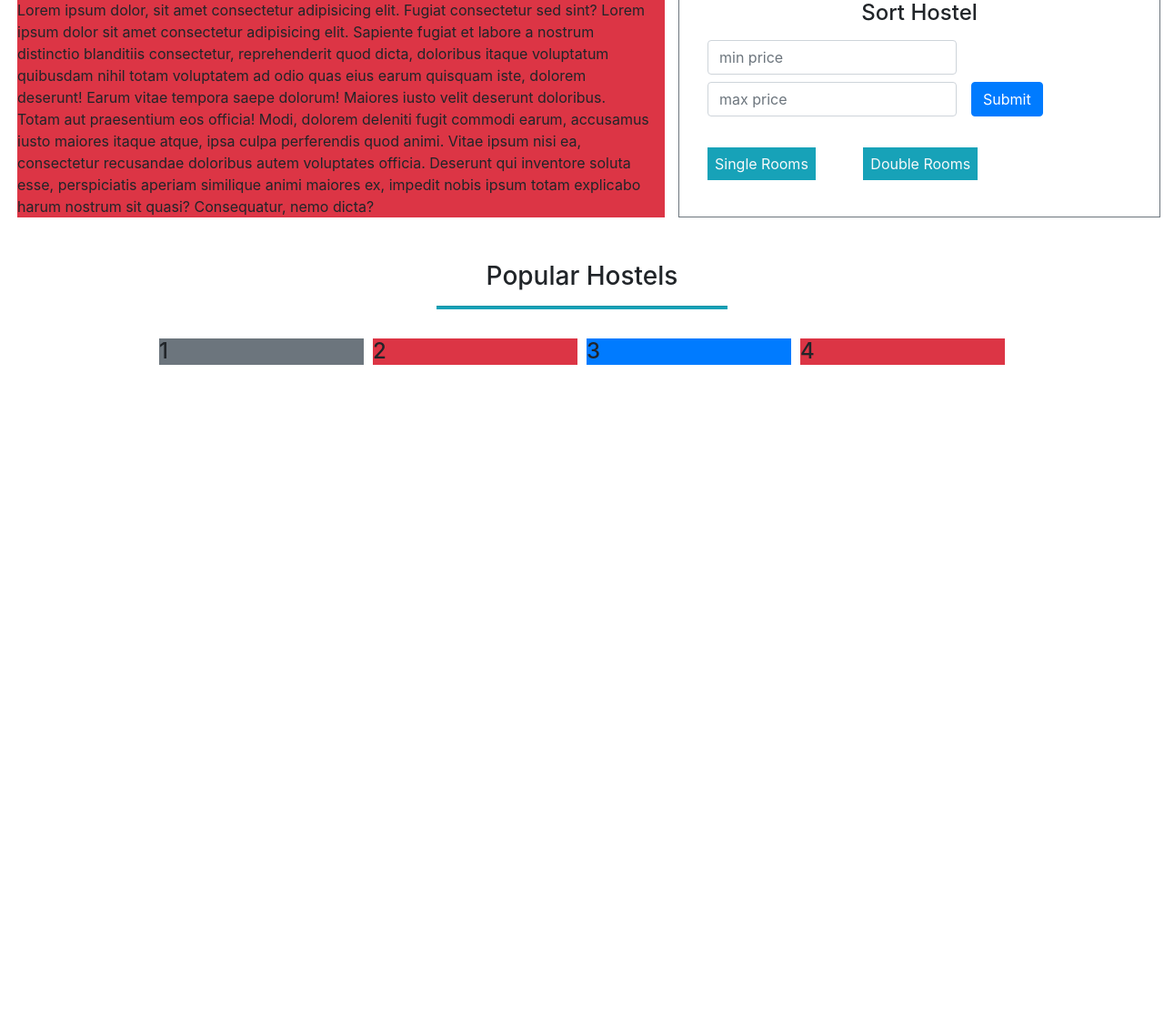
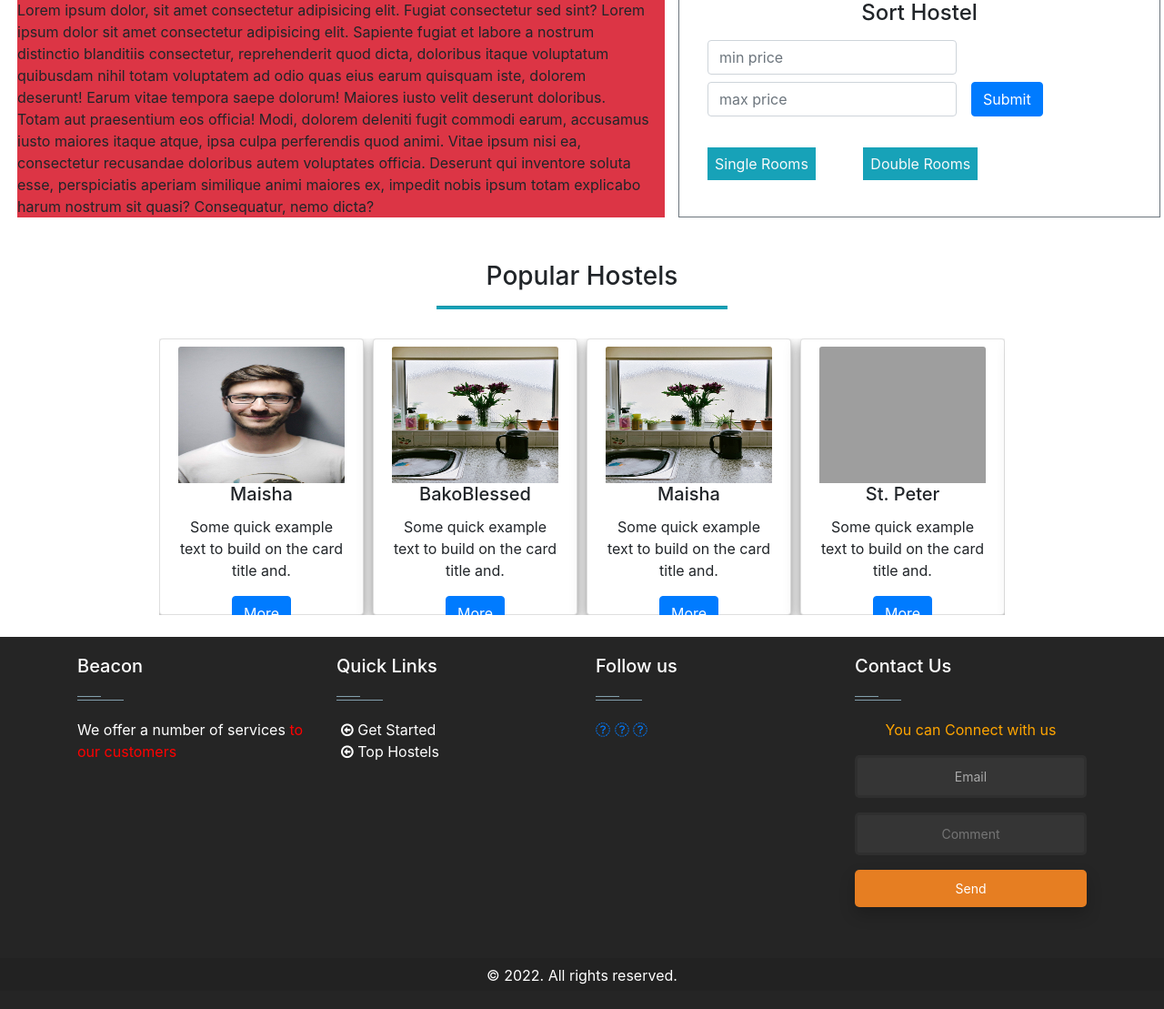
Before and after one commit to Ronaldki/Hoste_site, a PHP site: page /HostelApp/user/home.php in a window 1280 px wide. Shown: the part 783-1892 px from the top of the page at 91% size. Before the commit the page ends 1184 px from the top, so only its background shows below. Run offline with PHP 8.4, Linux system fonts and the light colour scheme; some libraries are stand-ins or nearby versions; grey boxes are pictures that could not be loaded.

Commit message:
Something in the footer

```diff
--- /dev/null
+++ b/user/css/footer.css
@@ -0,0 +1,242 @@
+/*  */
+footer .main-footer {
+  padding: 20px 0;
+  background: #252525;
+}
+footer ul {
+  padding-left: 0;
+  list-style: none;
+}
+
+/* Copy Right Footer */
+.footer-copyright {
+  background: #222;
+  padding: 5px 0;
+}
+.footer-copyright .logo {
+  display: inherit;
+}
+.footer-copyright nav {
+  float: right;
+  margin-top: 5px;
+}
+.footer-copyright nav ul {
+  list-style: none;
+  margin: 0;
+  padding: 0;
+}
+.footer-copyright nav ul li {
+  border-left: 1px solid #505050;
+  display: inline-block;
+  line-height: 12px;
+  margin: 0;
+  padding: 0 8px;
+}
+.footer-copyright nav ul li a {
+  color: #969696;
+}
+.footer-copyright nav ul li:first-child {
+  border: medium none;
+  padding-left: 0;
+}
+.footer-copyright p {
+  color: #969696;
+  margin: 2px 0 0;
+}
+
+/* Footer Top */
+.footer-top {
+  background: #252525;
+  padding-bottom: 30px;
+  margin-bottom: 30px;
+  border-bottom: 3px solid #222;
+}
+
+/* Footer transparent */
+footer.transparent .footer-top,
+footer.transparent .main-footer {
+  background: transparent;
+}
+footer.transparent .footer-copyright {
+  background: none repeat scroll 0 0 rgba(0, 0, 0, 0.3);
+}
+
+/* Footer light */
+footer.light .footer-top {
+  background: #f9f9f9;
+}
+footer.light .main-footer {
+  background: #f9f9f9;
+}
+footer.light .footer-copyright {
+  background: none repeat scroll 0 0 rgba(255, 255, 255, 0.3);
+}
+
+/* Footer 4 */
+.footer- .logo {
+  display: inline-block;
+}
+
+/*====================
+  Widgets
+====================== */
+.widget {
+  padding: 20px;
+  margin-bottom: 40px;
+}
+.widget.widget-last {
+  margin-bottom: 0px;
+}
+.widget.no-box {
+  padding: 0;
+  background-color: transparent;
+  margin-bottom: 40px;
+  box-shadow: none;
+  -webkit-box-shadow: none;
+  -moz-box-shadow: none;
+  -ms-box-shadow: none;
+  -o-box-shadow: none;
+}
+.widget.subscribe p {
+  margin-bottom: 18px;
+}
+.widget li a {
+  color: #fff;
+}
+.widget li a:hover {
+  color: #aaa;
+  text-decoration: none;
+}
+.widget-title {
+  margin-bottom: 20px;
+}
+.widget-title span {
+  background: #839fad none repeat scroll 0 0;
+  display: block;
+  height: 1px;
+  margin-top: 25px;
+  position: relative;
+  width: 20%;
+}
+.widget-title span::after {
+  background: inherit;
+  content: "";
+  height: inherit;
+  position: absolute;
+  top: -4px;
+  width: 50%;
+}
+.widget-title.text-center span,
+.widget-title.text-center span::after {
+  margin-left: auto;
+  margin-right: auto;
+  left: 0;
+  right: 0;
+}
+.widget .badge {
+  float: right;
+  background: #7f7f7f;
+}
+
+.typo-light h1,
+.typo-light h2,
+.typo-light h3,
+.typo-light h4,
+.typo-light h5,
+.typo-light h6,
+.typo-light p,
+.typo-light div,
+.typo-light span,
+.typo-light small {
+  color: #fff;
+}
+
+ul.social-footer2 {
+  margin: 0;
+  padding: 0;
+  width: auto;
+}
+ul.social-footer2 li {
+  display: inline-block;
+  padding: 0;
+}
+ul.social-footer2 li a:hover {
+  background-color: #ff8d1e;
+}
+ul.social-footer2 li a {
+  display: block;
+  height: 30px;
+  width: 30px;
+  text-align: center;
+}
+/* .btn{background-color: #ff8d1e; color:#fff;} */
+.btn:hover,
+.btn:focus,
+.btn.active {
+  background: #4b92dc;
+  color: #fff;
+  -webkit-box-shadow: 0 15px 30px rgba(0, 0, 0, 0.1);
+  -moz-box-shadow: 0 15px 30px rgba(0, 0, 0, 0.1);
+  -ms-box-shadow: 0 15px 30px rgba(0, 0, 0, 0.1);
+  -o-box-shadow: 0 15px 30px rgba(0, 0, 0, 0.1);
+  box-shadow: 0 15px 30px rgba(0, 0, 0, 0.1);
+  -webkit-transition: all 250ms ease-in-out 0s;
+  -moz-transition: all 250ms ease-in-out 0s;
+  -ms-transition: all 250ms ease-in-out 0s;
+  -o-transition: all 250ms ease-in-out 0s;
+  transition: all 250ms ease-in-out 0s;
+}
+
+.fa {
+  display: inline-block;
+  font: normal normal normal 14px/1 FontAwesome;
+  background-color: #3e3e3e;
+  color: #fff;
+  padding: 9px;
+  border-radius: 5px;
+}
+
+#subscribe-box .emailfield {
+  margin: auto;
+}
+
+input[type="text"] {
+  background: rgba(255, 255, 255, 0.075);
+  padding: 10px 15px;
+  color: #aaa;
+  border: 3px solid rgba(0, 0, 0, 0.1);
+  font-size: 14px;
+  margin-bottom: 16px;
+  border-radius: 5px;
+  transition: all 0.2s cubic-bezier(0.4, 0, 0.2, 1);
+  transition-delay: 0.2s;
+  text-align: center;
+  width: 100%;
+}
+
+input.submitbutton.ripplelink {
+  background: #e67e22;
+  border: 3px solid rgba(0, 0, 0, 0.1);
+  color: #fff;
+  border-color: #e67e22;
+  box-shadow: 0 8px 17px 0 rgba(0, 0, 0, 0.2);
+  transition-delay: 0s;
+  width: 100%;
+  font-size: 14px;
+  /* font-weight: 700; */
+  border: 0px solid;
+  transition: all 0.2s cubic-bezier(0.4, 0, 0.2, 1);
+  padding: 10px 15px;
+  margin-bottom: 16px;
+  border-radius: 5px;
+}
+
+.thumb-content ::before {
+  content: "\f190";
+  font-family: FontAwesome;
+  font-style: normal;
+  font-weight: normal;
+  text-decoration: inherit;
+  margin-left: 5px;
+  color: #ffffff;
+}
--- a/user/css/style.css
+++ b/user/css/style.css
@@ -1,15 +1,15 @@
-body{
+body {
   overflow-x: hidden;
 }
 
-a{
+a {
   text-decoration: none !important;
 }
-hr{
+hr {
   height: 3px;
 }
 
-.nav-icons{
+.nav-icons {
   height: 30px;
   width: 50px;
   border-radius: 10px;
@@ -20,20 +20,18 @@ hr{
   justify-content: center;
   position: relative;
 }
-.nav-icons span{
-
+.nav-icons span {
   margin-top: -8px;
   padding-left: 2px;
-
 }
-.slide_image_parent{
+.slide_image_parent {
   position: relative;
-
 }
-.dim_backgroud{
+.dim_backgroud {
   overflow: hidden;
 }
-.caption, .caption_wrapper{
+.caption,
+.caption_wrapper {
   background: rgba(0, 0, 0, 0.4) !important;
   position: absolute;
   width: 100%;
@@ -42,58 +40,50 @@ hr{
   flex-direction: column;
   align-items: center;
   justify-content: center;
-
 }
-.caption p{
+.caption p {
   font-family: cursive;
   font-style: italic;
   text-transform: capitalize;
-
 }
-.caption h2{
+.caption h2 {
   color: orange;
   padding: 5px;
   text-transform: capitalize;
   text-align: center;
-
 }
-.caption button{
+.caption button {
   border: 1px solid orange;
   padding: 10px;
   text-transform: capitalize;
   text-align: center;
   border-radius: 60px;
 
-   background:rgba(0, 0, 0, 0.5)  ;
-
-
+  background: rgba(0, 0, 0, 0.5);
 }
-.caption button:hover{
+.caption button:hover {
   /* border: 1px solid orange; */
   padding: 10px;
   text-transform: capitalize;
   text-align: center;
   border-radius: 60px;
   background-color: orange;
-
 }
-.caption button a{
+.caption button a {
   text-transform: capitalize;
   text-decoration: none;
-   color: #f2f2f2
-
+  color: #f2f2f2;
 }
-.slide_image{
+.slide_image {
   /* position: absolute; */
 }
 
 /* stylings for the hostel details  */
-.hostel_body{
+.hostel_body {
   background-color: #f1f1f1;
   padding: 30px 10px;
 }
-.header_div{
-
+.header_div {
   align-items: center;
   justify-content: center;
   flex-direction: column;
@@ -101,7 +91,7 @@ hr{
   align-items: center;
   justify-content: center;
 }
-.header_div h3{
+.header_div h3 {
   color: #333;
   text-transform: capitalize;
   display: flex;
@@ -109,20 +99,20 @@ hr{
   justify-content: center;
   flex-direction: column;
 }
-#small_hr{
+#small_hr {
   height: 5px;
   border-radius: 10px;
   width: 200px;
-    background-color:orangered;
+  background-color: orangered;
   margin-top: -5px;
 }
 
 /* stylings for the hostel_detail_container */
-.hostel_detail_container{
+.hostel_detail_container {
   display: flex;
   margin: 20px 0px;
 }
-.hostel_detail_container .hostel_image{
+.hostel_detail_container .hostel_image {
   background-color: red;
   display: flex;
   align-items: center;
@@ -131,131 +121,134 @@ hr{
   width: 30%;
   height: 450px;
   margin-right: 10px;
-
 }
-.hostel_detail_container .hostel_image img{
+.hostel_detail_container .hostel_image img {
   width: 100%;
   height: 100%;
-
 }
-.hostel_details{
+.hostel_details {
   /* background-color: red; */
   width: 70%;
   margin-left: 10px;
   position: relative;
 }
-.hostel_details .user_image{
+.hostel_details .user_image {
   position: absolute;
   right: 10px;
-
 }
-.hostel_details img{
+.hostel_details img {
   border: 2px solid rgb(139, 139, 139);
   width: 100px;
   height: 90px;
   border-radius: 10px;
 }
-.hostel_details .name{
+.hostel_details .name {
   color: rgb(139, 139, 139);
   font-family: cursive;
   text-transform: capitalize;
 }
 
-.hostel_crdentials{
-    font-family: 'Segoe UI', Tahoma, Geneva, Verdana, sans-serif;
+.hostel_crdentials {
+  font-family: "Segoe UI", Tahoma, Geneva, Verdana, sans-serif;
   text-transform: capitalize;
   color: rgb(59, 58, 58);
-
 }
-.hostel_crdentials .describe{
-    font-family: 'Segoe UI', Tahoma, Geneva, Verdana, sans-serif;
+.hostel_crdentials .describe {
+  font-family: "Segoe UI", Tahoma, Geneva, Verdana, sans-serif;
   margin-top: 60px;
   text-transform: capitalize;
-
 }
 
 /* styling for the room cards*/
-.rooms{
+.rooms {
   text-align: center;
 }
-.roomsavailable{
+.roomsavailable {
   display: grid;
   grid-template-columns: repeat(auto-fill, minmax(360px, 1fr));
   grid-gap: 20px;
-
 }
 
-.rooms{
+.rooms {
   display: flex;
   align-items: center;
   justify-content: center;
   flex-direction: column;
 }
-.rooms hr{
+.rooms hr {
   height: 5px;
   border-radius: 10px;
   width: 200px;
-    background-color:orangered;
+  background-color: orangered;
   margin-top: -5px;
   margin-bottom: 20px;
 }
 
-.card{
+.card {
   display: flex !important;
   flex-direction: row;
   background-color: #fff;
-
 }
-.card:hover{
+.card:hover {
   box-sizing: border-box;
   box-shadow: 1px 3px 5px rgba(0, 0, 0, 0.4);
-
 }
-.card .card_datails{
+.card .card_datails {
   margin-left: 15px;
 }
 
-.action{
+.action {
   position: relative;
 }
-.card .card_datails .action button{
+.card .card_datails .action button {
   padding: 5px 10px;
   background-color: #fff;
   margin-top: 30px;
 }
-.card .card_datails .action button a{
+.card .card_datails .action button a {
   text-decoration: none;
 }
-#book_btn{
+#book_btn {
   border: 1px solid orange;
   /* background-color: red; */
-color:white ;
-
+  color: white;
 }
-#book_btn:hover{
+#book_btn:hover {
   background-color: orange;
-color:white ;
-
+  color: white;
 }
 
-#details_btn{
+#details_btn {
   border: 1px solid teal;
   background-color: teal;
   color: white;
 }
-#details_btn:hover{
-    background-color:white;
+#details_btn:hover {
+  background-color: white;
   color: white;
 }
-#details_btn:hover a{
+#details_btn:hover a {
   color: teal;
 }
-#details_btn a{
+#details_btn a {
   color: white;
 }
-.slider_hostel_p{
+.slider_hostel_p {
   display: flex;
   align-items: center;
   justify-content: center;
   flex-direction: column;
 }
+.card_outline {
+  box-shadow: 0 6px 10px 0 rgba(0, 0, 0, 0.3), 0 6px 20px 0 rgba(0, 0, 0, 0.19);
+  text-align: center;
+}
+
+.card_outline img {
+  transition: transform 0.2s;
+}
+.card_outline img:hover {
+  -ms-transform: scale(1.5);
+  -webkit-transform: scale(1.5);
+  transform: scale(1.5);
+}
--- a/user/home.php
+++ b/user/home.php
@@ -7,8 +7,15 @@
   <meta name="viewport" content="width=device-width, initial-scale=1.0">
   <title>Document</title>
   <link rel="stylesheet" href="https://cdn.jsdelivr.net/npm/bootstrap@4.4.1/dist/css/bootstrap.min.css" integrity="sha384-Vkoo8x4CGsO3+Hhxv8T/Q5PaXtkKtu6ug5TOeNV6gBiFeWPGFN9MuhOf23Q9Ifjh" crossorigin="anonymous">
+<!--footer links -->
+<!-- <link rel='stylesheet' href='https://cdnjs.cloudflare.com/ajax/libs/twitter-bootstrap/4.1.3/css/bootstrap.min.css'> -->
+<!-- <link rel='stylesheet' href='https://cdnjs.cloudflare.com/ajax/libs/ionicons/2.0.1/css/ionicons.min.css'> -->
+      <link href='//netdna.bootstrapcdn.com/font-awesome/4.3.0/css/font-awesome.min.css' rel='stylesheet'/>
+<!-- end of footer links -->
+
   <link rel="stylesheet" href="../user/css/owl.carousel.min.css">
   <link rel="stylesheet" href="css/style.css">
+  <link rel="stylesheet" href="css/footer.css">
 </head>
 
 <body>
@@ -158,45 +165,152 @@
   <hr class="w-25 bg-info">
   <div class="slider_hostel_p">
     <div class="owl-carousel owl-theme owl_contaioner  w-75 container-fluid mt-3">
-      <div class="item bg-secondary">
+      <!-- <div class="item bg-secondary">
         <h4>1</h4>
+      </div> -->
+
+      <!-- h5 title r header will pick hostel names from database -->
+      <!-- <h4>1</h4> -->
+      <div class=" item card card_outline" style="height: 19rem; ">
+        <div class="card-body py-2">
+          <img class="card-img-top" src="../admin/assets/img/testimonial-bg2.jpg" alt="Our image" height="150px">
+          <h5 class="card-title">Maisha</h5>
+          <p class="card-text">Some quick example text to build on the card title and.</p>
+          <a href="#" class="btn btn-primary ">More</a>
         </div>
-      <div class="item bg-danger">
-        <h4>2</h4>
+        <br>
       </div>
-      <div class="item bg-primary">
-        <h4>3</h4>
+      <div class=" item card card_outline" style="height: 19rem; ">
+        <div class="card-body py-2">
+          <img class="card-img-top" src="../admin/uploads/IMG-62a1c41753bec.jpg" alt="Our image" height="150px">
+          <h5 class="card-title">BakoBlessed</h5>
+          <p class="card-text">Some quick example text to build on the card title and.</p>
+          <a href="#" class="btn btn-primary ">More</a>
         </div>
-      <div class="item bg-danger">
-        <h4>4</h4>
+        <br>
       </div>
-      <div class="item primary">
-        <h4>5</h4>
+      <div class=" item card card_outline" style="height: 19rem; ">
+        <div class="card-body py-2">
+          <img class="card-img-top" src="../admin/uploads/IMG-62a1c44221ca7.jpg" alt="Our image" height="150px">
+          <h5 class="card-title">Maisha</h5>
+          <p class="card-text">Some quick example text to build on the card title and.</p>
+          <a href="#" class="btn btn-primary ">More</a>
         </div>
-      <div class="item bg-danger">
-        <h4>6</h4>
+        <br>
       </div>
-      <div class="item">
-        <h4>7</h4>
+      <div class=" item card card_outline" style="height: 19rem; ">
+        <div class="card-body py-2">
+          <img class="card-img-top" src="../admin/uploads/IMG-62a1c46a497af.jpg" alt="Our image" height="150px">
+          <h5 class="card-title">St. Peter</h5>
+          <p class="card-text">Some quick example text to build on the card title and.</p>
+          <a href="#" class="btn btn-primary ">More</a>
         </div>
-      <div class="item bg-danger">
-        <h4>8</h4>
+        <br>
       </div>
-      <div class="item">
-        <h4>9</h4>
+      <div class=" item card card_outline" style="height: 19rem; ">
+        <div class="card-body py-2">
+          <img class="card-img-top" src="../admin/uploads/IMG-62a204c0d1de7.png" alt="Our image" height="150px">
+          <h5 class="card-title">BlackRoof</h5>
+          <p class="card-text">Some quick example text to build on the card title and.</p>
+          <a href="#" class="btn btn-primary ">More</a>
         </div>
-      <div class="item">
-        <h4>10</h4>
+        <br>
       </div>
-      <div class="item">
-        <h4>11</h4>
+      <div class=" item card card_outline" style="height: 19rem; ">
+        <div class="card-body py-2">
+          <img class="card-img-top" src="../admin//assets/img/testimonial-bg1.jpg" alt="Our image" height="150px">
+          <h5 class="card-title">Bako</h5>
+          <p class="card-text">Some quick example text to build on the card title and.</p>
+          <a href="#" class="btn btn-primary ">More</a>
         </div>
-      <div class="item">
-        <h4>12</h4>
+        <br>
+      </div>
+      <div class=" item card card_outline" style="height: 19rem; ">
+        <div class="card-body py-2">
+          <img class="card-img-top" src="../admin/uploads/IMG-62a204c0d1de7.png" alt="Our image" height="150px">
+          <h5 class="card-title">Maisha</h5>
+          <p class="card-text">Some quick example text to build on the card title and.</p>
+          <a href="#" class="btn btn-primary ">More</a>
+        </div>
+        <br>
+      </div>
+
+      <!-- End of card -->
+    </div>
+  </div>
+  <!--start of the footer -->
+  <section>
+    <footer id="footer" class="footer-1 foo">
+      <div class="main-footer widgets-dark typo-light">
+        <div class="container">
+          <div class="row">
+
+            <div class="col-xs-12 col-sm-6 col-md-3">
+              <div class="widget subscribe no-box">
+                <h5 class="widget-title">Beacon<span></span></h5>
+                <p>We offer a number of services <span style="color:red ;">to our customers</span> </p>
+              </div>
+            </div>
+
+
+            <div class="col-xs-12 col-sm-6 col-md-3">
+              <div class="widget no-box">
+                <h5 class="widget-title">Quick Links<span></span></h5>
+                <ul class="thumbnail-widget">
+                  <li>
+                    <div class="thumb-content"><a href="#.">&nbsp;Get Started</a></div>
+                  </li>
+                  <li>
+                    <div class="thumb-content"><a href="#.">&nbsp;Top Hostels</a></div>
+                  </li>
+                  <li>
+                </ul>
+              </div>
+            </div>
+
+
+
+            <div class="col-xs-12 col-sm-6 col-md-3">
+              <div class="widget no-box">
+                <h5 class="widget-title">Follow us<span></span></h5>
+                <a href="#"> <i class="fa fa-facebook"> </i> </a>
+                <a href="#"> <i class="fa fa-twitter"> </i> </a>
+                <a href="#"> <i class="fa fa-youtube"> </i> </a>
+              </div>
+            </div>
+            <br>
+            <br>
+
+
+            <div class="col-xs-12 col-sm-6 col-md-3">
+              <div class="widget no-box">
+                <h5 class="widget-title">Contact Us<span></span></h5>
+                <p class="text-center" style="color: orange;">You can Connect with us</p>
+                <div class="emailfield">
+                  <input type="text" name="email" value="Email">
+                  <input type="text" name="message" placeholder="Comment">
+                  <!-- <input name="uri" type="hidden" value="arabiantheme"> -->
+                  <!-- <input name="loc" type="hidden" value="en_US"> -->
+                  <input class="submitbutton ripplelink" type="submit" value="Send">
+                  </form>
+                </div>
+              </div>
+
             </div>
           </div>
         </div>
 
+        <div class="footer-copyright">
+          <div class="container">
+            <div class="row">
+              <div class="col-md-12 text-center">
+                <p>&copy; 2022. All rights reserved.</p>
+              </div>
+            </div>
+          </div>
+        </div>
+    </footer>
+  </section>
 
   <script src="https://code.jquery.com/jquery-3.4.1.slim.min.js" integrity="sha384-J6qa4849blE2+poT4WnyKhv5vZF5SrPo0iEjwBvKU7imGFAV0wwj1yYfoRSJoZ+n" crossorigin="anonymous"></script>
   <script src="https://use.fontawesome.com/releases/v6.1.0/js/all.js" crossorigin="anonymous"></script>
```
Lines whose indentation alone changed are shown as unchanged.
